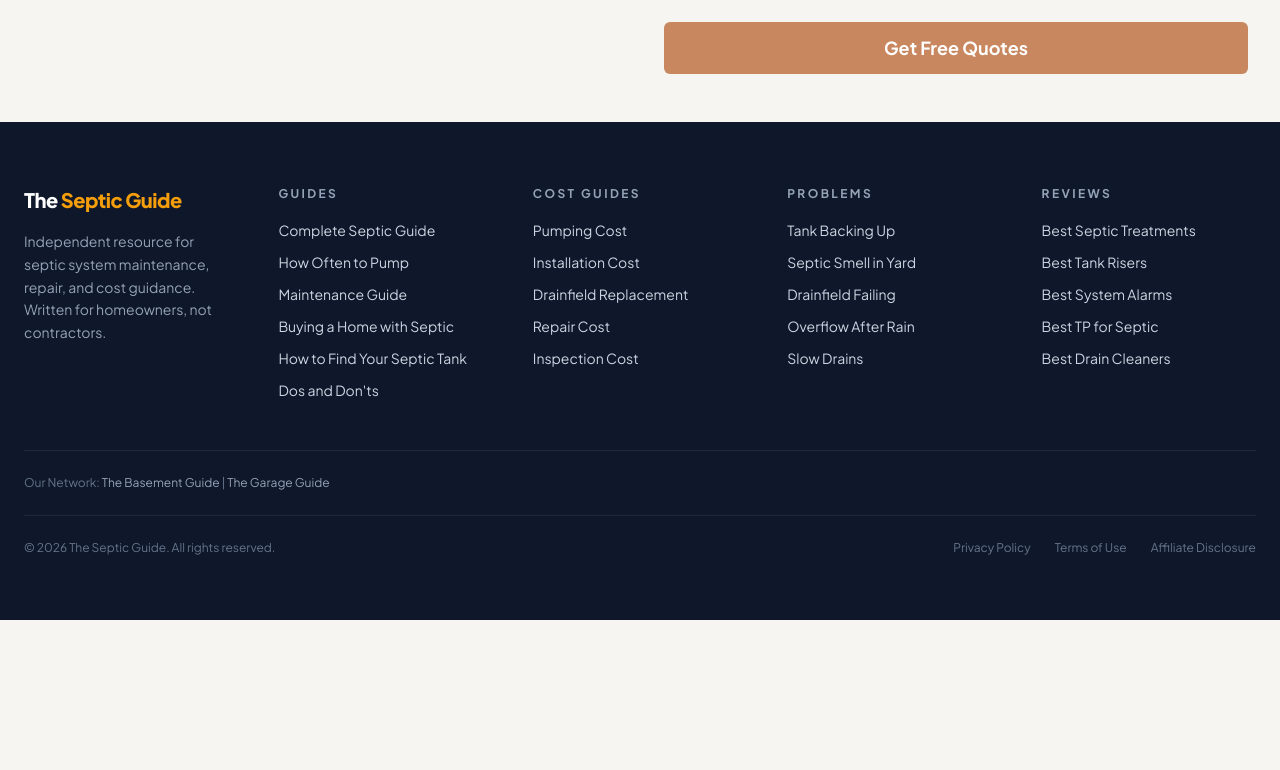
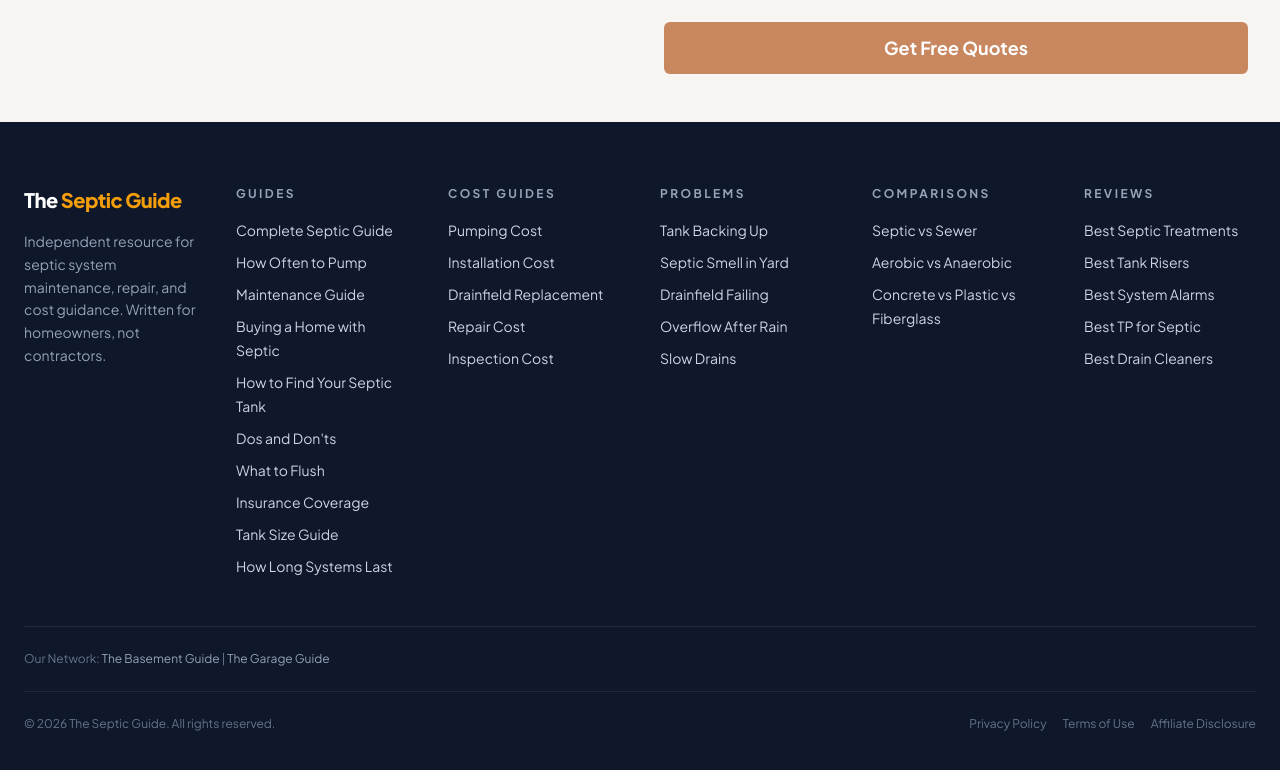
Before and after one commit to thebasementguide2026/theseptic.guide-, a Next.js app: page / in a window 1280 px wide. Shown: the part 5194-5964 px from the top of the page. Before the commit the page ends 5814 px from the top, so only its background shows below. Built offline with nearby package versions, Linux system fonts and the light colour scheme.

Commit message:
Add all article links to footer with comparisons section

```diff
--- a/components/Footer.tsx
+++ b/components/Footer.tsx
@@ -10,6 +10,10 @@ const footerSections = [
       { label: 'Buying a Home with Septic', href: '/guides/buying-home-with-septic' },
       { label: 'How to Find Your Septic Tank', href: '/articles/how-to-find-your-septic-tank' },
       { label: 'Dos and Don\'ts', href: '/guides/septic-dos-and-donts' },
+      { label: 'What to Flush', href: '/articles/what-can-cannot-flush-septic-system' },
+      { label: 'Insurance Coverage', href: '/articles/does-insurance-cover-septic-repair-replacement' },
+      { label: 'Tank Size Guide', href: '/guides/septic-tank-size-guide' },
+      { label: 'How Long Systems Last', href: '/articles/how-long-does-a-septic-system-last' },
     ],
   },
   {
@@ -33,6 +37,14 @@ const footerSections = [
     ],
   },
   {
+    title: 'COMPARISONS',
+    links: [
+      { label: 'Septic vs Sewer', href: '/comparisons/septic-vs-sewer' },
+      { label: 'Aerobic vs Anaerobic', href: '/comparisons/aerobic-vs-anaerobic-septic-systems' },
+      { label: 'Concrete vs Plastic vs Fiberglass', href: '/comparisons/concrete-vs-plastic-vs-fiberglass' },
+    ],
+  },
+  {
     title: 'REVIEWS',
     links: [
       { label: 'Best Septic Treatments', href: '/reviews/best-septic-tank-treatments' },
@@ -48,7 +60,7 @@ export default function Footer() {
   return (
     <footer className='bg-slate-900 text-white'>
       <div className='max-w-7xl mx-auto px-6 py-16'>
-        <div className='grid grid-cols-1 md:grid-cols-2 lg:grid-cols-5 gap-10'>
+        <div className='grid grid-cols-1 md:grid-cols-2 lg:grid-cols-6 gap-10'>
           {/* Brand Column */}
           <div className='lg:col-span-1'>
             <Link href='/' className='text-xl font-black tracking-tight'>
@@ -74,19 +86,23 @@ export default function Footer() {
             </div>
           ))}
         </div>
+
         {/* Sister Sites */}
-        <div className='border-t border-slate-800 mt-12 pt-6 flex flex-col md:flex-row items-center justify-between gap-4'>
+        <div className='border-t border-slate-800 mt-12 pt-6 flex flex-col md:flex-row justify-between items-center gap-4'>
           <p className='text-slate-500 text-xs'>
-            Our Network: <a href='https://thebasement.guide/' className='text-slate-400 hover:text-amber-500 transition-colors'>The Basement Guide</a> | <a href='https://thegarage.guide/' className='text-slate-400 hover:text-amber-500 transition-colors'>The Garage Guide</a>
+            Our Network: <Link href='https://thebasement.guide/' className='text-slate-400 hover:text-amber-500'>The Basement Guide</Link> | <Link href='https://thegarage.guide/' className='text-slate-400 hover:text-amber-500'>The Garage Guide</Link>
           </p>
         </div>
+
         {/* Bottom */}
-        <div className='border-t border-slate-800 mt-6 pt-6 flex flex-col md:flex-row items-center justify-between gap-4'>
-          <p className='text-slate-500 text-xs'>&copy; {new Date().getFullYear()} The Septic Guide. All rights reserved.</p>
-          <div className='flex gap-6'>
-            <Link href='/privacy' className='text-slate-500 text-xs hover:text-slate-300 transition-colors'>Privacy Policy</Link>
-            <Link href='/terms' className='text-slate-500 text-xs hover:text-slate-300 transition-colors'>Terms of Use</Link>
-            <Link href='/affiliate-disclosure' className='text-slate-500 text-xs hover:text-slate-300 transition-colors'>Affiliate Disclosure</Link>
+        <div className='border-t border-slate-800 mt-6 pt-6 flex flex-col md:flex-row justify-between items-center gap-4'>
+          <p className='text-slate-500 text-xs'>
+            © {new Date().getFullYear()} The Septic Guide. All rights reserved.
+          </p>
+          <div className='flex gap-4'>
+            <Link href='/privacy' className='text-slate-500 hover:text-slate-300 text-xs'>Privacy Policy</Link>
+            <Link href='/terms' className='text-slate-500 hover:text-slate-300 text-xs'>Terms of Use</Link>
+            <Link href='/affiliate-disclosure' className='text-slate-500 hover:text-slate-300 text-xs'>Affiliate Disclosure</Link>
           </div>
         </div>
       </div>
```
